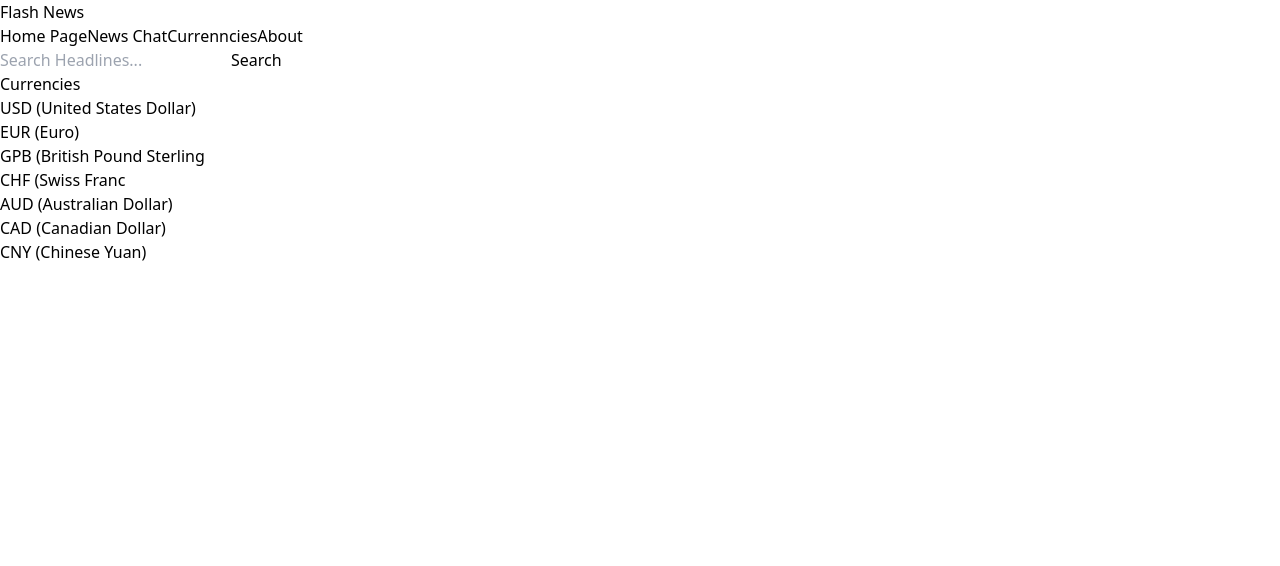
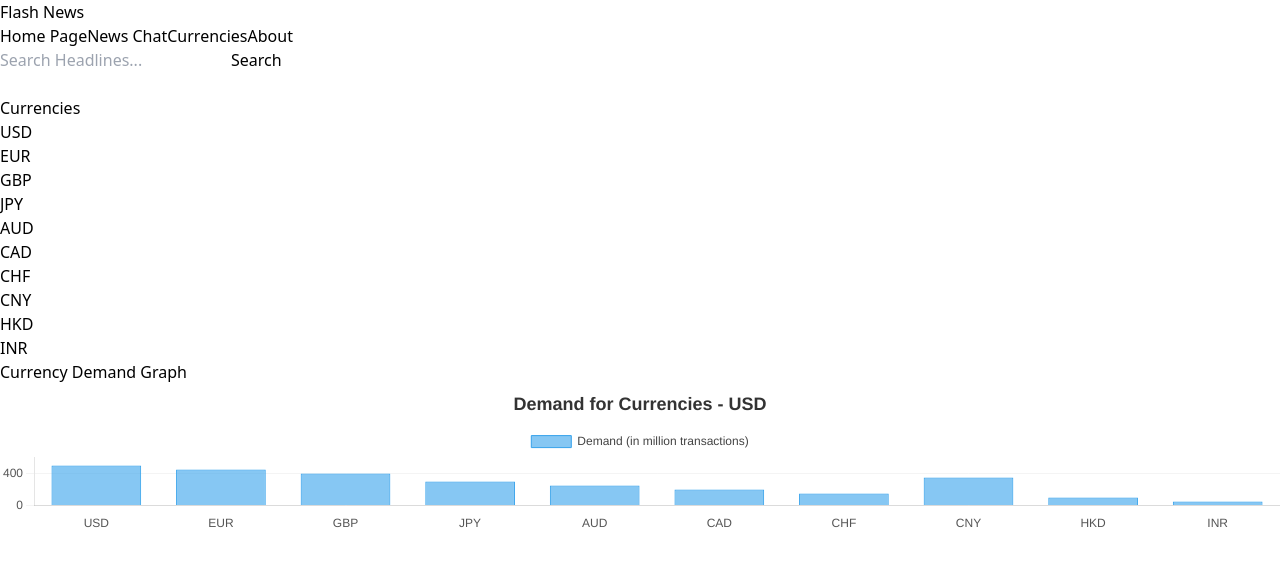
Before and after one commit to francis-neyaz/News-App, a React (Vite) app in the folder client/: page /cr in a window 1280 px wide. Shown: the top 566 px of the page. Built offline with nearby package versions, Linux system fonts and the light colour scheme.

Commit message:
new changes

```diff
--- a/client/package.json
+++ b/client/package.json
@@ -10,7 +10,9 @@
     "preview": "vite preview"
   },
   "dependencies": {
+    "chart.js": "^4.4.7",
     "react": "^18.3.1",
+    "react-chartjs-2": "^5.3.0",
     "react-dom": "^18.3.1",
     "react-icons": "^5.4.0",
     "react-router-dom": "^7.1.1"
--- a/client/src/App.jsx
+++ b/client/src/App.jsx
@@ -5,7 +5,7 @@ import Navbar from "./components/articles/Navbar";
 import {BrowserRouter as Router, Routes, Route} from "react-router-dom"
 import Signup from "./pages/Signup";
 import ChatPage from "./pages/ChatPage";
-import Currency from "./pages/Currency";
+import CurrenciesPage from "./pages/CurrenciesPage";
 import About from "./pages/About";
 
 const App = () => {
@@ -16,9 +16,8 @@ const App = () => {
       <Routes>
         <Route path="/" element={<HomePage/>}/>
         <Route path="/c" element={<ChatPage/>}/>
-        <Route path="/cr" element={<Currency/>}/>
+        <Route path="/cr" element={<CurrenciesPage/>}/>
         <Route path="/a" element={<About/>}/>
-
       </Routes>
       </Router>
     </div>
--- a/client/src/components/articles/Navbar.jsx
+++ b/client/src/components/articles/Navbar.jsx
@@ -1,53 +1,67 @@
-import React from 'react';
-import { Link } from 'react-router-dom';
-
-
-
+import React from "react";
+import { Link } from "react-router-dom";
 
 const Navbar = () => {
-  const navItems=[
-{
-  id:1,
-  title:"Home Page",
-  path:"/"
+  const navItems = [
+    { id: 1, title: "Home Page", path: "/" },
+    { id: 2, title: "News Chat", path: "/c" },
+    { id: 3, title: "Currencies", path: "/cr" },
+    { id: 4, title: "About", path: "/a" },
+  ];
 
-},
-{
-  id:2,
-  title:"News Chat",
-  path:"/c"
-},
-{
-  id:3,
-  title:"Currenncies",
-  path:"/cr"
-},
-{
-  id:4,
-  title:"About",
-  path:"/a"
-}
-];
+  return (
+    <nav className="bg-gradient-to-r from-blue-500 to-purple-600 text-white py-4 px-6 flex justify-between items-center shadow-lg rounded-lg">
+      {/* Brand Logo */}
+      <div className="text-3xl font-bold cursor-pointer hover:text-gray-200 transition duration-300">
+        Flash News
+      </div>
 
-return (
-    <nav className="bg-gray-100 text-white py-4 px-6 flex m-2 justify-between items-center rounded-lg">
-      <div className="text-2xl text-blue-700 font-bold">Flash News</div>
-      <div className="flex items-center gap-10">
+      {/* Navigation Links */}
+      <div className="hidden md:flex items-center gap-6">
+        {navItems.map((item) => (
+          <Link
+            key={item.id}
+            to={item.path}
+            className="text-lg font-medium hover:text-gray-300 transition duration-300"
+          >
+            {item.title}
+          </Link>
+        ))}
+      </div>
 
-{
-  navItems.map((item)=>(
-    <Link className="text-blue-700 text-xs font-bold" to={item.path}>{item.title}</Link>
-  ))
-}
-      </div>
+      {/* Search Input */}
       <div className="flex items-center">
         <input
           type="text"
           placeholder="Search Headlines..."
-          className="px-4 py-2 rounded-l-lg border focus:outline-none"/>
-        <button className="bg-blue-400 px-4 py-2 border rounded-r-lg text-gray-500">Search</button>
+          className="px-4 py-2 rounded-l-lg border focus:outline-none focus:ring-2 focus:ring-blue-300 w-full md:w-auto"
+        />
+        <button className="bg-gray-800 px-4 py-2 rounded-r-lg text-white font-medium hover:bg-gray-700 transition duration-300">
+          Search
+        </button>
+      </div>
+
+      {/* Hamburger Menu for Mobile */}
+      <div className="flex md:hidden">
+        <button className="text-white focus:outline-none">
+          <svg
+            xmlns="http://www.w3.org/2000/svg"
+            fill="none"
+            viewBox="0 0 24 24"
+            strokeWidth="1.5"
+            stroke="currentColor"
+            className="w-6 h-6"
+          >
+            <path
+              strokeLinecap="round"
+              strokeLinejoin="round"
+              d="M3.75 5.25h16.5m-16.5 7.5h16.5m-16.5 7.5h16.5"
+            />
+          </svg>
+        </button>
       </div>
     </nav>
   );
 };
+
 export default Navbar;
--- a/client/src/components/articles/Sidebar.jsx
+++ b/client/src/components/articles/Sidebar.jsx
@@ -1,43 +1,18 @@
-import React, { useState } from 'react';
+import React from "react";
 
-const Sidebar = () => {
-  //const [isOpen, setIsOpen] = useState(true); // State to control sidebar visibility
-
-  //const toggleSidebar = () => {
-    //setIsOpen(!isOpen); // Toggle sidebar state
-  //};
-
-  const categories = [
-    {
-        id:1,
-        title:"Technology"},
-    {id:2,
-        title:"Sports"},
-    { id:3,
-        title:"Entertainment"},
-    {id:4,
-        title:"Health"},
-    {id:5,
-        title:"Business"},
-    {id:6,
-        title:"Science"},
-    {id:7,
-        title:"World"}
-  ];
-
+const Sidebar = ({ newsItems, onNewsClick }) => {
   return (
     <div className="w-1/4 h-screen bg-gray-200 rounded-lg">
-      <h1 className="text-3xl font-bold text-center p-2 text-gray-700">What's Trending</h1>
-        <ul className=" mt-10 space-y-4 px-4 ">
-          {categories.map((newsItem) => (
-            <li
-              key={newsItem.id}
-              className=" text-black p-3 bg-gray-100 rounded-lg hover:text-gray-900 hover:bg-white transition-colors cursor-pointer">
-              {newsItem.title}
-            </li>
-          ))}
-        </ul>
-
+      <h2 className="text-xl font-bold mx-4 my-5">News Categories</h2>
+      <ul className="mt-5 space-y-4 px-4">
+        {newsItems.map((news) => (
+          <li key={news.id}
+            className="text-black p-3 bg-gray-200 rounded-lg hover:text-gray-900 hover:bg-white transition-colors cursor-pointer  "
+            onClick={() => onNewsClick(news)}>
+            {news.title}
+          </li>
+        ))}
+      </ul>
     </div>
   );
 };
--- /dev/null
+++ b/client/src/components/currencies/Feed.jsx
@@ -0,0 +1,108 @@
+import React from "react";
+import {
+  Chart as ChartJS,
+  CategoryScale,
+  LinearScale,
+  BarElement,
+  Title,
+  Tooltip,
+  Legend,
+} from "chart.js";
+import { Bar } from "react-chartjs-2";
+
+// Register Chart.js components
+ChartJS.register(CategoryScale, LinearScale, BarElement, Title, Tooltip, Legend);
+
+const Feed = ({ selectedCurrency }) => {
+  // Mock data for currency demand
+  const demandData = {
+    USD: 500,
+    EUR: 450,
+    GBP: 400,
+    JPY: 300,
+    AUD: 250,
+    CAD: 200,
+    CHF: 150,
+    CNY: 350,
+    HKD: 100,
+    INR: 50,
+  };
+
+  // Prepare data for Chart.js
+  const data = {
+    labels: Object.keys(demandData),
+    datasets: [
+      {
+        label: "Demand (in million transactions)",
+        data: Object.values(demandData),
+        backgroundColor: "rgba(54, 162, 235, 0.6)",
+        borderColor: "rgba(54, 162, 235, 1)",
+        borderWidth: 1,
+        hoverBackgroundColor: "rgba(75, 192, 192, 0.7)",
+        hoverBorderColor: "rgba(75, 192, 192, 1)",
+      },
+    ],
+  };
+
+  // Chart options
+  const options = {
+    plugins: {
+      title: {
+        display: true,
+        text: `Demand for Currencies - ${selectedCurrency}`,
+        font: {
+          size: 18,
+        },
+        color: "#333",
+      },
+      legend: {
+        labels: {
+          font: {
+            size: 12,
+          },
+          color: "#444",
+        },
+      },
+      tooltip: {
+        callbacks: {
+          label: (tooltipItem) =>
+            `${tooltipItem.raw} million transactions`,
+        },
+      },
+    },
+    responsive: true,
+    maintainAspectRatio: false,
+    scales: {
+      x: {
+        ticks: {
+          color: "#555",
+        },
+        grid: {
+          display: false,
+        },
+      },
+      y: {
+        beginAtZero: true,
+        ticks: {
+          color: "#555",
+        },
+        grid: {
+          color: "rgba(200, 200, 200, 0.2)",
+        },
+      },
+    },
+  };
+
+  return (
+    <div className="flex-grow p-6 bg-white shadow-md rounded-lg">
+      <h2 className="text-2xl font-semibold mb-4 text-gray-800">
+        Currency Demand Graph
+      </h2>
+      <div className="relative h-96">
+        <Bar data={data} options={options} />
+      </div>
+    </div>
+  );
+};
+
+export default Feed;
--- /dev/null
+++ b/client/src/components/currencies/Sidebar.jsx
@@ -0,0 +1,24 @@
+import React from "react";
+
+const Sidebar = ({ currencies, onCurrencyClick, selectedCurrency }) => {
+  return (
+    <div className="w-1/4 bg-gray-100 p-4 rounded-lg">
+      <h2 className="text-xl font-bold mb-4">Currencies</h2>
+      <ul className="space-y-2">
+        {currencies.map((currency) => (
+          <li
+            key={currency}
+            className={`cursor-pointer p-2 rounded ${
+              selectedCurrency === currency ? "bg-blue-500 text-white" : "hover:bg-gray-200"
+            }`}
+            onClick={() => onCurrencyClick(currency)}
+          >
+            {currency}
+          </li>
+        ))}
+      </ul>
+    </div>
+  );
+};
+
+export default Sidebar;
--- /dev/null
+++ b/client/src/components/news/Feed.jsx
@@ -0,0 +1,18 @@
+import React from "react";
+
+const Feed = ({ news }) => {
+  return (
+    <div className="flex-grow p-6 bg-white rounded-lg">
+      {news ? (
+        <>
+          <h2 className="text-2xl font-semibold mb-4">{news.title}</h2>
+          <p className="text-gray-700 text-lg">{news.content}</p>
+        </>
+      ) : (
+        <p className="text-gray-500 text-lg">Select a news item to read more.</p>
+      )}
+    </div>
+  );
+};
+
+export default Feed;
--- a/client/src/components/news/NewsFeed.jsx
+++ /dev/null
@@ -1,9 +0,0 @@
-import React from 'react'
-
-function NewsFeed() {
-  return (
-    <div className="h-screen w-3/4 bg-gray-200 rounded-lg my-2">NewsFeed</div>
-  )
-}
-
-export default NewsFeed;
--- /dev/null
+++ b/client/src/pages/CurrenciesPage.jsx
@@ -0,0 +1,23 @@
+import React, { useState } from "react";
+import Sidebar from "../components/currencies/Sidebar";
+import Feed from "../components/currencies/Feed";
+
+
+const CurrenciesPage = () => {
+  const [selectedCurrency, setSelectedCurrency] = useState("USD");
+
+  const currencies = ["USD", "EUR", "GBP", "JPY", "AUD", "CAD", "CHF", "CNY", "HKD", "INR"];
+
+  return (
+    <div className="flex h-screen gap-2 m-2">
+      <Sidebar
+        currencies={currencies}
+        onCurrencyClick={(currency) => setSelectedCurrency(currency)}
+        selectedCurrency={selectedCurrency}
+      />
+      <Feed selectedCurrency={selectedCurrency} />
+    </div>
+  );
+};
+
+export default CurrenciesPage;
--- a/client/src/pages/Currency.jsx
+++ /dev/null
@@ -1,15 +0,0 @@
-import React from 'react'
-import CurrencyChart from '../components/articles/CurrencyChart';
-import Sidebar from '../components/articles/SideBar';
-import CurrencySideBar from '../components/articles/CurrencySideBar';
-
-function Currency() {
-  return (
-    <div className="w-full flex  gap-2 h-screen bg-white">
-    <CurrencySideBar/>
-      <CurrencyChart/>
-    </div>
-  )
-}
-
-export default Currency;
```
Also changed, not shown: client/src/components/news/NewsCard.jsx (deleted, +0 -11 lines), client/src/pages/HomePage.jsx (+44 -1 lines), 1 other file (tests, documents, lock files or other folders).
